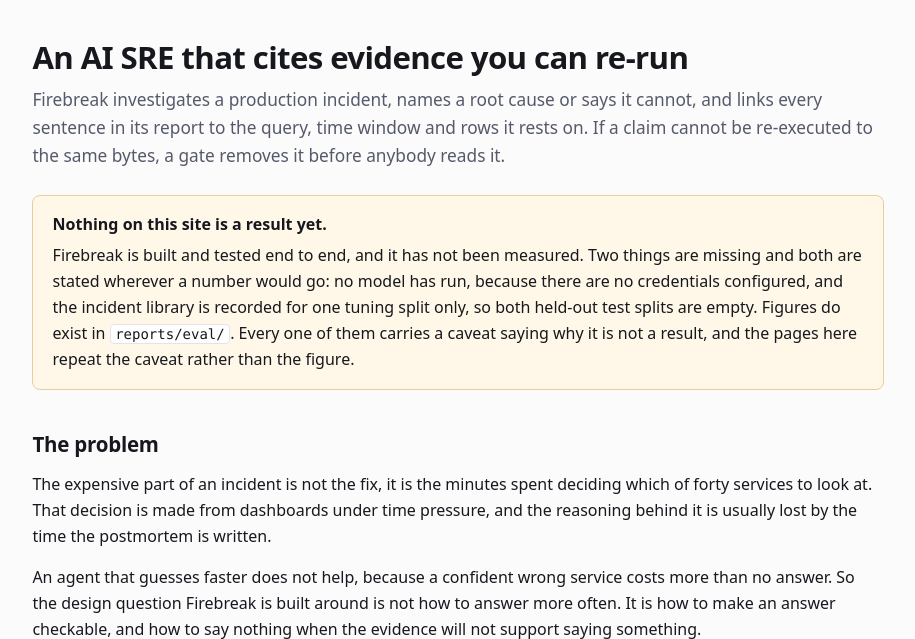
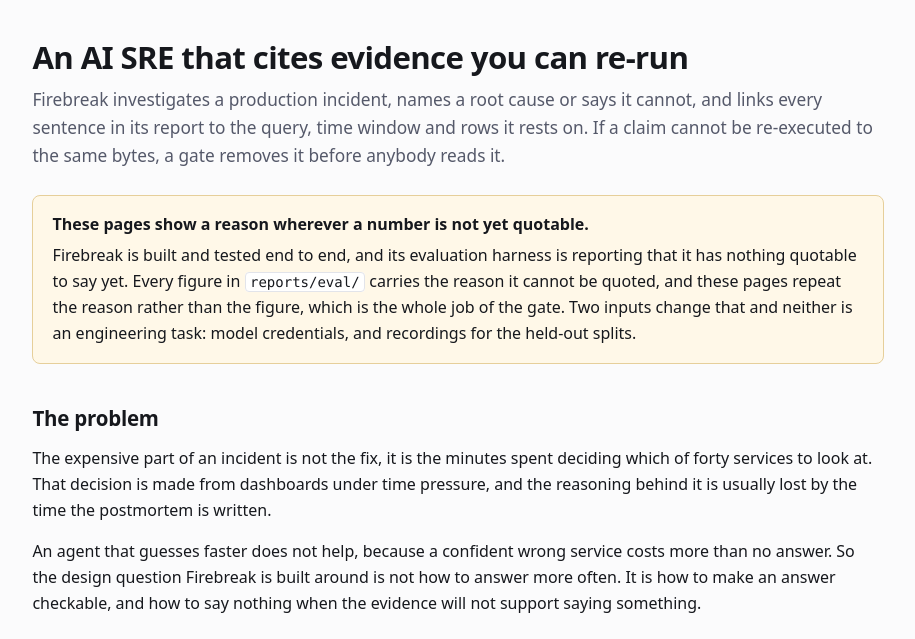
Before and after one commit to hoomanesteki/firebreak-ai-sre-agent, a Python web app: template site/templates/home.html in a window 1280 px wide. Shown: the part 66-705 px from the top of the page, without its empty margins (182-1097 px from the left). Run offline with Jinja, Linux system fonts and the light colour scheme; the template is opened without the code that fills it, so the values that code supplies are empty.

Commit message:
docs(site): lead with what the project is, not what it has not proved
The front page opened with a red callout headed "Nothing here is a measured
result yet", above the problem statement. Same facts either way, but placed
first it reads as a warning about the project rather than a property of its
evaluation harness, and a reader met it before knowing what Firebreak does.

It now sits under "How well does it work", where a reader has already asked
the question, and says the same three things: performance is not measured, the
gate is what withholds it, and two inputs close the gap. The reference site's
shared note and the measurement page's opener are reframed the same way: the
harness reporting nothing quotable is the harness working, which is the point
of having one.

Nothing was removed. The two figures that look quotable and are not are still
named, the fixture-to-recording gap is still the headline finding, and
make release-check still refuses release until the held-out evaluations exist.

Two tests matched the old wording exactly, which made the phrasing
unchangeable. They now assert the substance: that the page states the gap,
names the gate, names both missing inputs, and does not open with the
disclosure.

```diff
--- a/site/templates/_macros.html
+++ b/site/templates/_macros.html
@@ -38,12 +38,11 @@
 
 {% macro no_results_note() %}
 <div class="note">
-  <strong>Nothing on this site is a result yet.</strong>
-  Firebreak is built and tested end to end, and it has not been measured. Two things are
-  missing and both are stated wherever a number would go: no model has run, because there are
-  no credentials configured, and the incident library is recorded for one tuning split only, so
-  both held-out test splits are empty. Figures do exist in <code>reports/eval/</code>. Every one
-  of them carries a caveat saying why it is not a result, and the pages here repeat the caveat
-  rather than the figure.
+  <strong>These pages show a reason wherever a number is not yet quotable.</strong>
+  Firebreak is built and tested end to end, and its evaluation harness is reporting that it has
+  nothing quotable to say yet. Every figure in <code>reports/eval/</code> carries the reason it
+  cannot be quoted, and these pages repeat the reason rather than the figure, which is the whole
+  job of the gate. Two inputs change that and neither is an engineering task: model credentials,
+  and recordings for the held-out splits.
 </div>
 {% endmacro %}
```
Also changed, not shown: tests/unit/test_explainer_site.py (+26 -3 lines), tests/unit/test_site_build.py (+9 -2 lines), README.md, 2 other files.
